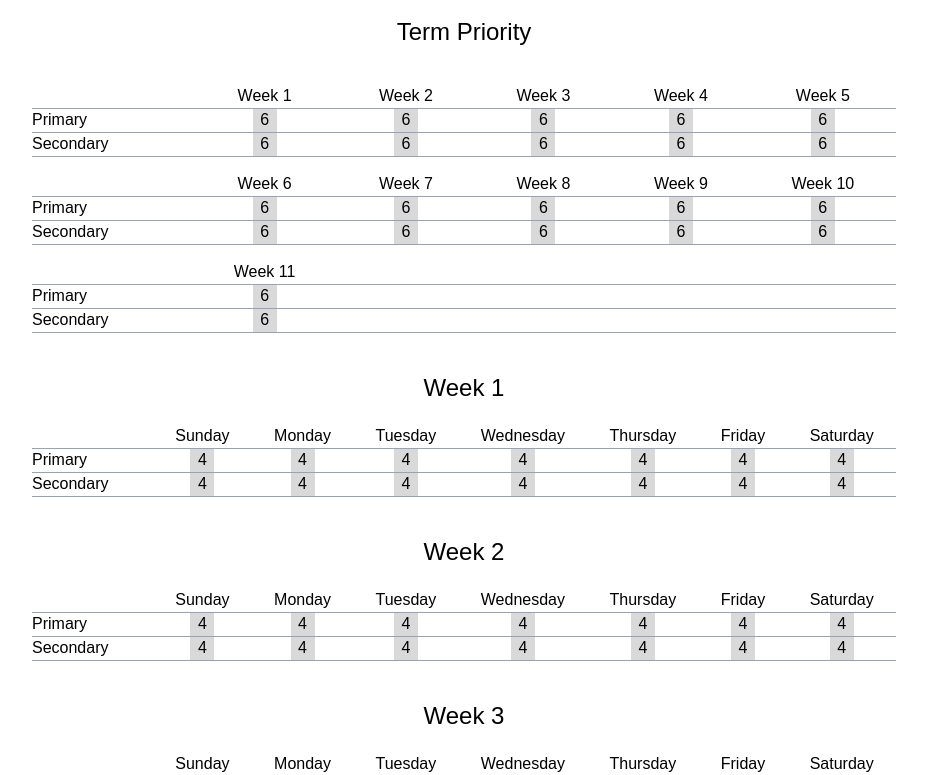
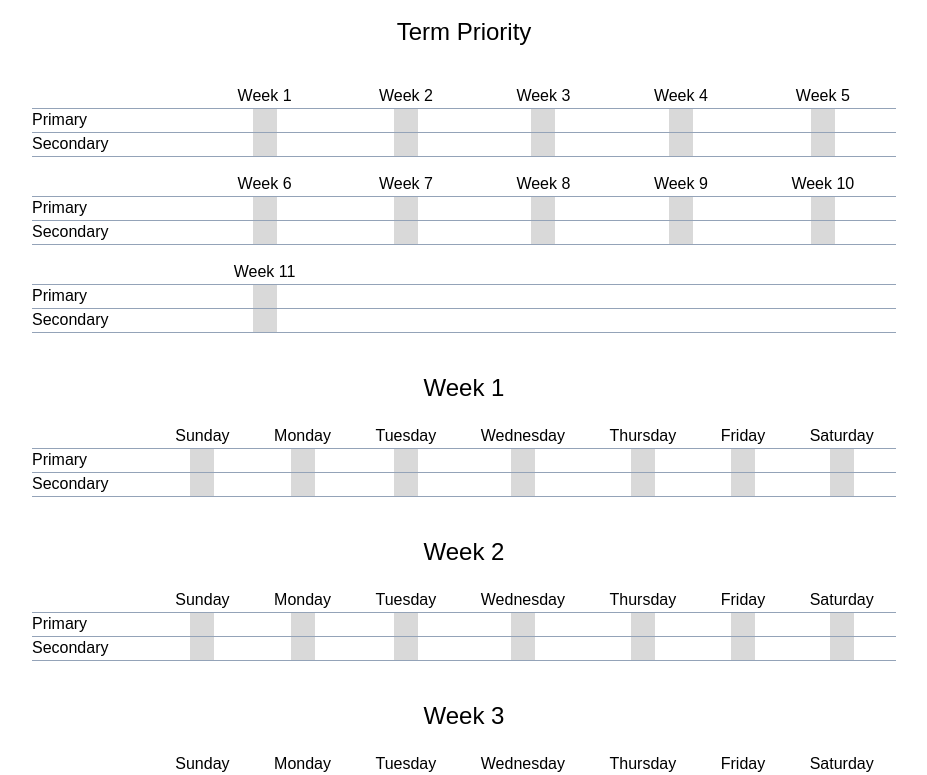
Before and after one commit to jerling2/Next.js-RA-Schedule, a Next.js app: page / in a window 1280 px wide. Shown: the top 775 px of the page, without its empty margins (176-1103 px from the left). Built offline with nearby package versions, Linux system fonts and the light colour scheme.

Commit message:
Priority boxes start empty

```diff
--- a/src/components/PriorityBox.tsx
+++ b/src/components/PriorityBox.tsx
@@ -1,4 +1,5 @@
-import { MouseEvent } from 'react';
+"use client";
+import { useEffect, useState, MouseEvent } from 'react';
 
 const LEFT_CLICK = 0;
 const RIGHT_CLICK = 2;
@@ -19,10 +20,14 @@ export default function PriorityBox ({
             onChange(index, minPriority);
         } else if (e.shiftKey && e.button === RIGHT_CLICK && value != maxPriority) {
             onChange(index, maxPriority);
-        } else if (e.button === LEFT_CLICK && value > minPriority) {
+        } else if (e.button === LEFT_CLICK && value !== -1 && value > minPriority) {
             onChange(index, value - 1);
-        } else if (e.button == RIGHT_CLICK && value < maxPriority) {
+        } else if (e.button === RIGHT_CLICK && value !== -1 && value < maxPriority) {
             onChange(index, value + 1);
+        } else if (e.button === LEFT_CLICK && value === -1) {
+            onChange(index, maxPriority);
+        } else if (e.button === RIGHT_CLICK && value === -1) {
+            onChange(index, minPriority);
         }
     }
 
@@ -31,7 +36,7 @@ export default function PriorityBox ({
             className="bg-[#D9D9D9] cursor-pointer"
             onMouseDown={ handleClick }>
             <span className="select-none">
-                {value}
+                {value === -1 ? '\u200B' : value}
             </span>
         </div>
         );
--- a/src/components/TermSelector.tsx
+++ b/src/components/TermSelector.tsx
@@ -14,9 +14,8 @@ export default function TermSelctor(
 
     const numLanes = Math.ceil(numWeeks / weeksPerRow);
     const numRoleRows = numLanes * 2;
-    const midPriority = Math.ceil((maxPriority + minPriority) / 2);
 
-    const [shiftPriorities, setShiftPriority] = useState<number[]>(Array(numWeeks * 2).fill(midPriority));
+    const [shiftPriorities, setShiftPriority] = useState<number[]>(Array(numWeeks * 2).fill(-1));
 
     const handleShiftPriorityChange = (index: number, value: number) => {
         const updatedShiftPriorities = [...shiftPriorities];
--- a/src/components/WeekSelector.tsx
+++ b/src/components/WeekSelector.tsx
@@ -11,8 +11,7 @@ interface WeekSelectorProps {
 export default function WeekSelector({ weekNumber, minPriority, maxPriority }: WeekSelectorProps) {
     const numRows = 3;
     const numCols = 8;
-    const midPriority = Math.ceil((minPriority + maxPriority) / 2);
-    const [shiftPriorities, setShiftPriority] = useState<number[]>(Array(14).fill(midPriority));
+    const [shiftPriorities, setShiftPriority] = useState<number[]>(Array(14).fill(-1));
 
     const handleShiftPriorityChange = (index: number, value: number) => {
         const updatedShiftPriorities = [...shiftPriorities];
```
